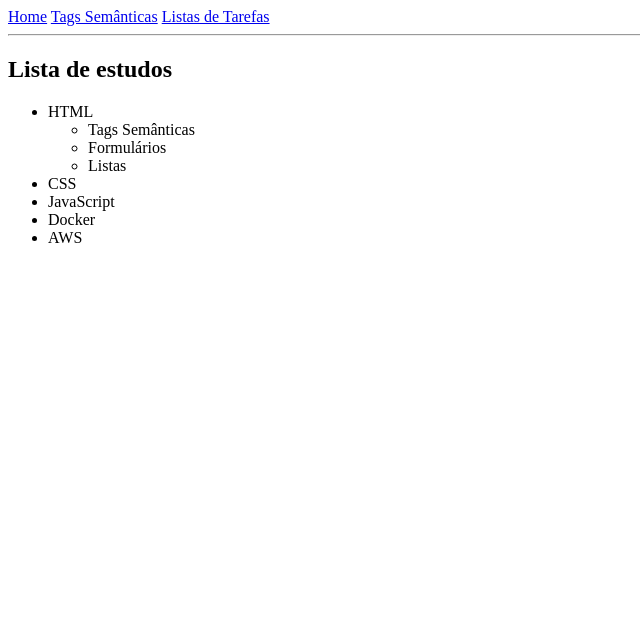
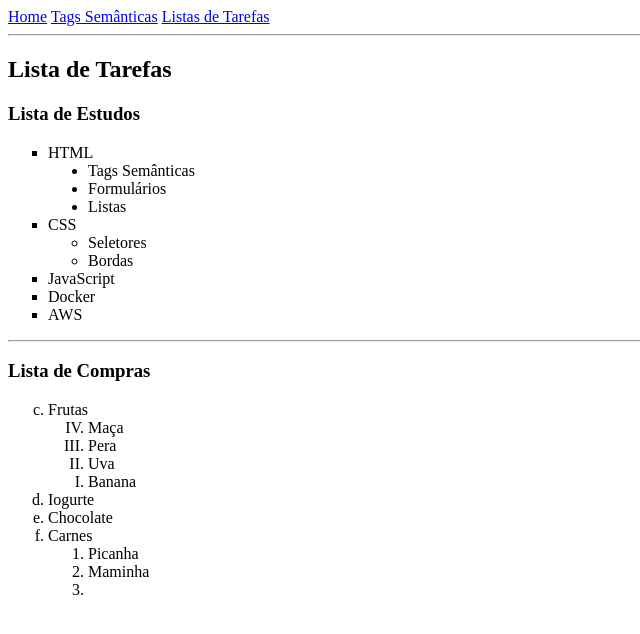
Before and after one commit to m-maciel3/ads, a plain HTML site: page pages/listadetarefas.html in a window 1280 px wide. Shown: the whole page, without its empty margins (0-640 px from the left). Drawn offline with Linux system fonts and the light colour scheme.

Commit message:
aula 23/08/23

```diff
--- a/pages/listadetarefas.html
+++ b/pages/listadetarefas.html
@@ -14,19 +14,51 @@
     <hr>
     <main>
     <!-- Lista não ordenada -->
-    <h2>Lista de estudos</h2>
-    <ul>
+    <h2>Lista de Tarefas</h2>
+    <section>
+        <h3>Lista de Estudos</h3>
+    <ul type="square">
         <li>HTML</li>
-            <ul>
+            <ul type="disc">
                 <li>Tags Semânticas</li>
                 <li>Formulários</li>
                 <li>Listas</li>
             </ul>
         <li>CSS</li>
+            <ul type="circle">
+                <li>Seletores</li>
+                <li>Bordas</li>
+            </ul>
         <li>JavaScript</li>
         <li>Docker</li>
         <li>AWS</li>
     </ul>
+</section>
+<hr>
+<section>
+    <h3>Lista de Compras</h3>
+<ol type="a" start="3">
+    <li>Frutas
+    <ol type="I" reversed>
+        <li>Maça</li>
+        <li>Pera</li>
+        <li>Uva</li>
+        <li>Banana</li>
+    </ol>
+    </li>
+    <li>Iogurte</li>
+    <li>Chocolate</li>
+
+    <li>Carnes
+        <ol>
+            <li>Picanha</li>
+            <li>Maminha</li>
+            <li></li>
+        </ol>
+    </li>
+</ol>
+</section>
     </main>
+
 </body>
 </html>
```
Also changed, not shown: pages/tabelabrasileirao.html (added, +47 -0 lines).
